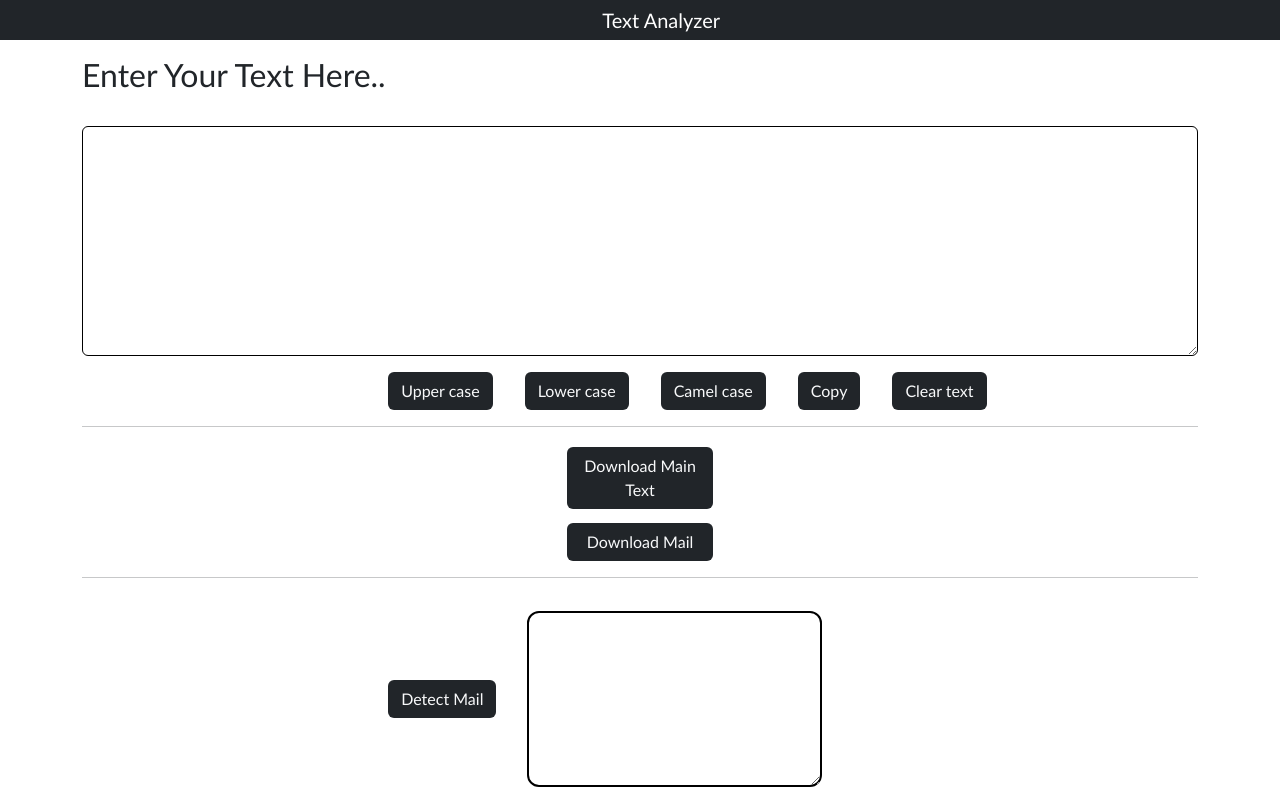
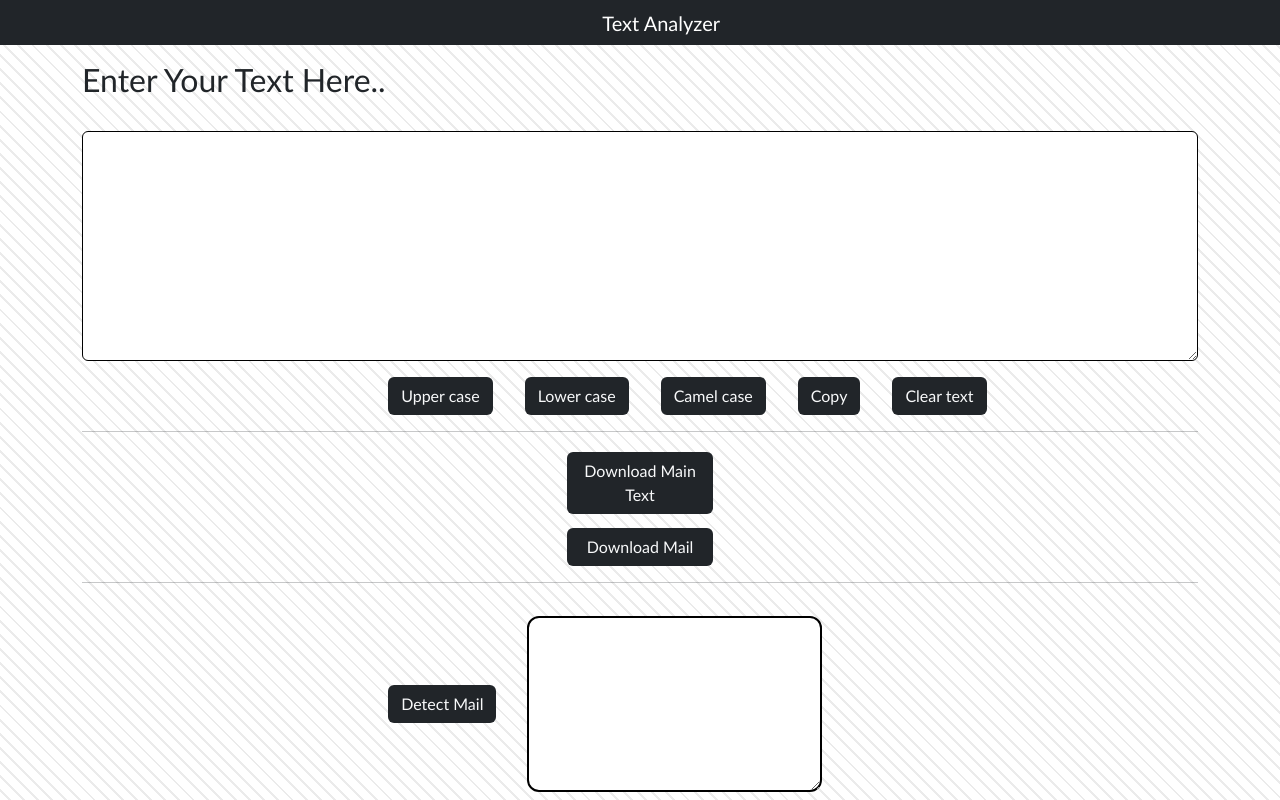
Before and after one commit to Tejas-07-iiit/Text-Analyzer, a React (Create React App) app: page / in a window 1280 px wide. Shown: the top 800 px of the page. Built offline with nearby package versions, Linux system fonts and the light colour scheme.

Commit message:
Background Added

```diff
--- a/src/App.css
+++ b/src/App.css
@@ -20,7 +20,7 @@
 
 .custom_nav {
   text-align: center;
-  height: 40px;
+  height: 45px;
 }
 .navtext {
   margin-left: 47%;
@@ -110,3 +110,14 @@
   margin-left: 42%;
   margin-right: 42%;
 }
+
+body {
+  background-color: #ffffff;
+  background-image: repeating-linear-gradient(
+    45deg,
+    rgba(0, 0, 0, 0.08) 0px,
+    rgba(0, 0, 0, 0.08) 2px,
+    transparent 2px,
+    transparent 10px
+  );
+}
--- a/src/Components/Analyzer.js
+++ b/src/Components/Analyzer.js
@@ -121,8 +121,10 @@
 
     const numberofCharacter = () => {
         let num_ch = 0
-        for (let i = 0; i < text.length; i++) {
-            if (text[i] !== " ") {
+        let text1 = text.split(/\s+/) ;
+        text1 = text1.join("")
+        for (let i = 0; i < text1.length; i++) {
+            if (text[i] !== " " && text[i] !== '') {
                 num_ch += 1
             }
         }
@@ -131,9 +133,9 @@
 
     const numberofWords = () => {
         let num_words = 0 ;
-        let text1 = text.split(" ") ;
+        let text1 = text.split(/\s+/) ;
         for (let i = 0; i < text1.length; i++) {
-            if (text1[i] !== " " & text1[i] !== "") {
+            if (text1[i] !== " " && text1[i] !== "") {
                 num_words += 1
             }
         }
```
